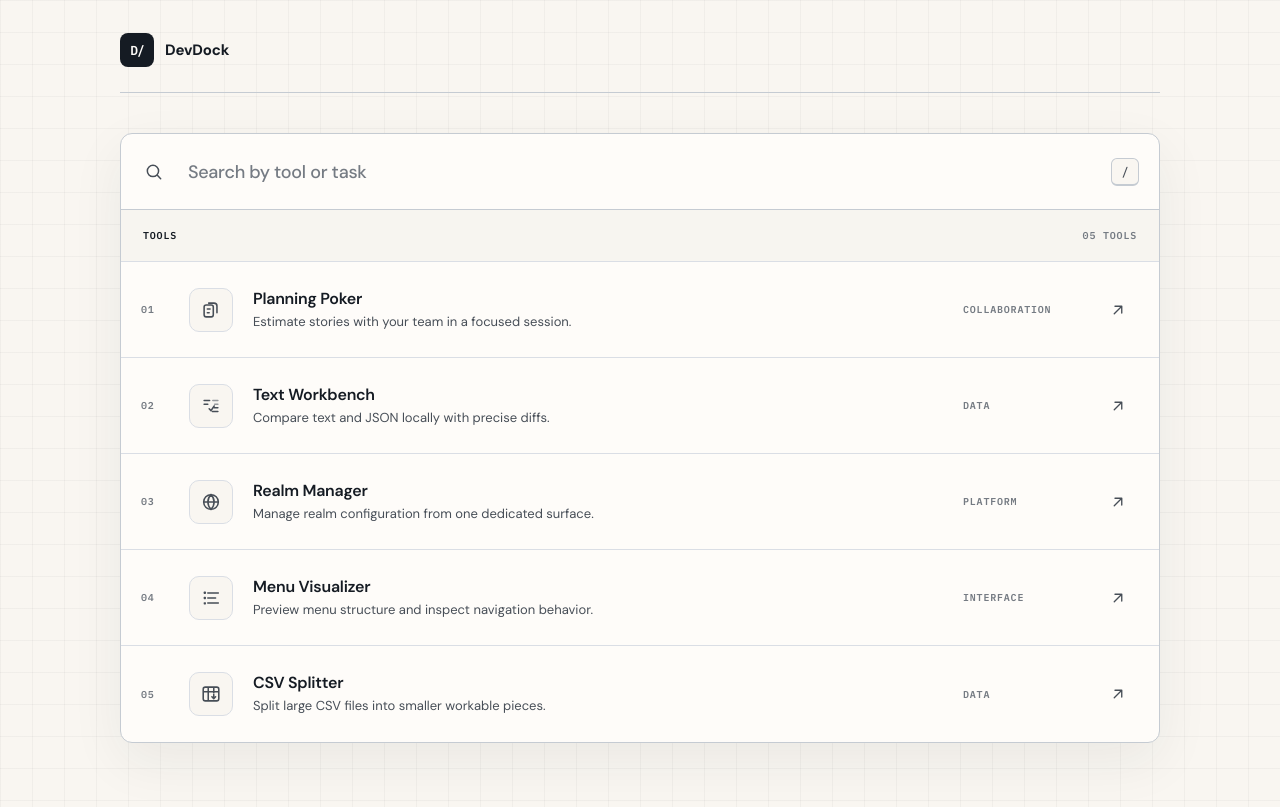
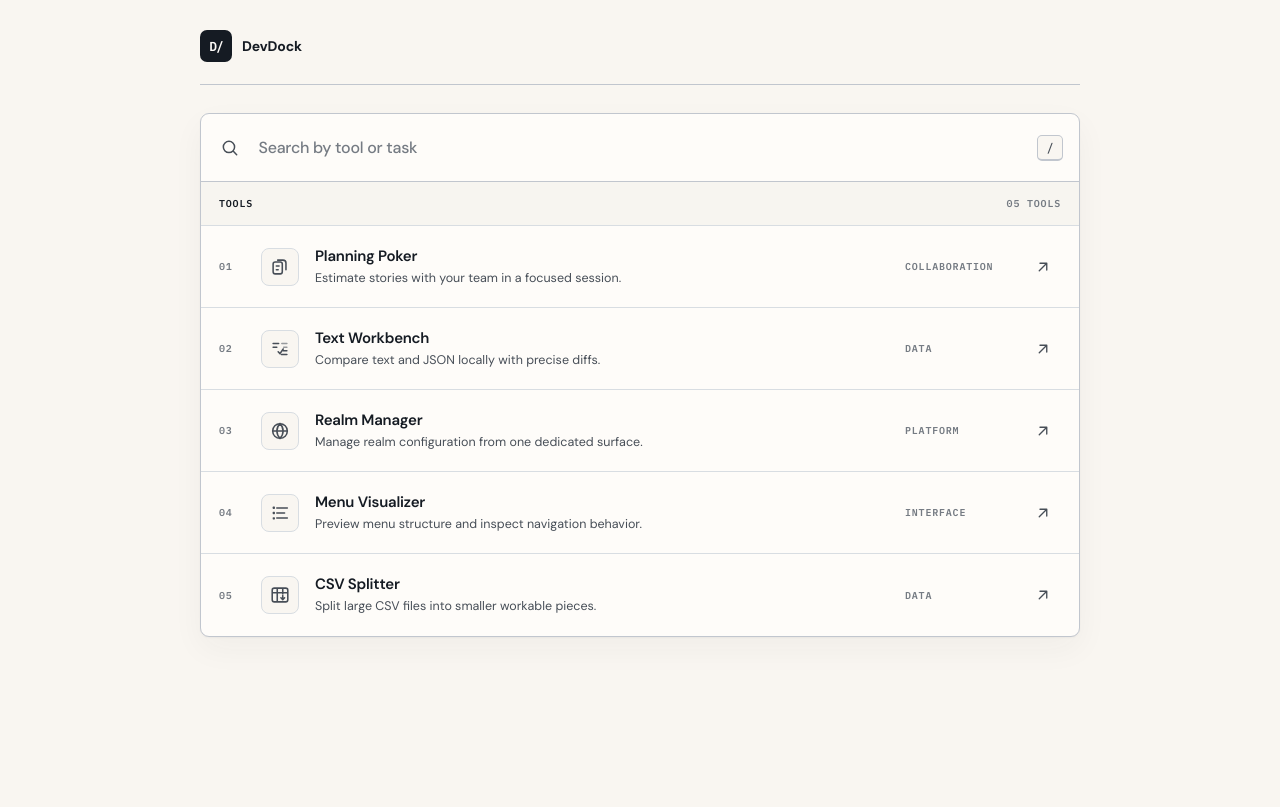
Before and after one commit to m1nggggg/DevDock, a React (Vite) app: page / in a window 1280 px wide. Built offline with nearby package versions, Linux system fonts and the light colour scheme.

Commit message:
Refine DevDock native utility styling

```diff
--- a/src/styles.css
+++ b/src/styles.css
@@ -4,11 +4,10 @@
   --ink-faint: oklch(58% 0.014 255);
   --paper: oklch(97.5% 0.008 86);
   --surface: oklch(99.2% 0.005 86);
-  --surface-hover: oklch(96.2% 0.018 260);
-  --line: oklch(84% 0.012 255);
-  --line-soft: oklch(90% 0.01 255);
+  --surface-hover: oklch(96.4% 0.014 260);
+  --line: oklch(82.5% 0.012 255);
+  --line-soft: oklch(89.5% 0.009 255);
   --accent: oklch(52% 0.205 267);
-  --accent-soft: oklch(93% 0.035 267);
   --focus: oklch(57% 0.19 267 / 0.28);
   color: var(--ink);
   background: var(--paper);
@@ -32,11 +31,7 @@ body {
   min-width: 320px;
   min-height: 100vh;
   margin: 0;
-  background-color: var(--paper);
-  background-image:
-    linear-gradient(to right, oklch(22% 0.018 255 / 0.035) 1px, transparent 1px),
-    linear-gradient(to bottom, oklch(22% 0.018 255 / 0.035) 1px, transparent 1px);
-  background-size: 32px 32px;
+  background: var(--paper);
 }
 
 button,
@@ -62,23 +57,23 @@ a {
 }
 
 .page-shell {
-  width: min(1040px, calc(100% - 64px));
+  width: min(880px, calc(100% - 48px));
   margin: 0 auto;
-  padding: 28px 0 64px;
+  padding: 24px 0 56px;
 }
 
 .topbar {
   display: flex;
   align-items: center;
-  min-height: 48px;
-  padding-bottom: 20px;
+  min-height: 44px;
+  padding-bottom: 16px;
   border-bottom: 1px solid var(--line);
 }
 
 .brand {
   display: inline-flex;
   align-items: center;
-  gap: 11px;
+  gap: 10px;
   min-height: 44px;
   color: var(--ink);
   font-size: 15px;
@@ -90,9 +85,9 @@ a {
 .brand-mark {
   display: grid;
   place-items: center;
-  width: 34px;
-  height: 34px;
-  border-radius: 8px;
+  width: 32px;
+  height: 32px;
+  border-radius: 7px;
   background: var(--ink);
   color: var(--surface);
   font-family: "IBM Plex Mono", monospace;
@@ -103,7 +98,7 @@ a {
 
 .brand h1 {
   margin: 0;
-  font-size: 15px;
+  font-size: 14px;
   font-weight: 700;
   line-height: 1;
   letter-spacing: -0.01em;
@@ -111,38 +106,38 @@ a {
 
 .directory {
   overflow: hidden;
-  margin-top: 40px;
+  margin-top: 28px;
   border: 1px solid var(--line);
-  border-radius: 12px;
+  border-radius: 9px;
   background: var(--surface);
-  box-shadow: 0 18px 54px rgb(35 38 50 / 0.065);
+  box-shadow: 0 1px 2px rgb(35 38 50 / 0.04), 0 12px 32px rgb(35 38 50 / 0.045);
 }
 
 .search-panel {
   position: relative;
   display: flex;
   align-items: center;
-  min-height: 76px;
+  min-height: 68px;
   border-bottom: 1px solid var(--line);
 }
 
 .search-icon {
   display: grid;
   place-items: center;
-  width: 72px;
+  width: 62px;
   color: var(--ink-soft);
 }
 
 .search-panel input {
   width: 100%;
   min-width: 0;
-  height: 75px;
-  padding: 0 96px 0 0;
+  height: 67px;
+  padding: 0 88px 0 0;
   border: 0;
   outline: 0;
   background: transparent;
   color: var(--ink);
-  font-size: 18px;
+  font-size: 16px;
   font-weight: 500;
   letter-spacing: -0.015em;
 }
@@ -153,23 +148,23 @@ a {
 }
 
 .search-panel:focus-within {
-  box-shadow: inset 0 0 0 3px var(--focus);
+  box-shadow: inset 0 0 0 2px var(--focus);
 }
 
 .search-panel kbd,
 .clear-button {
   position: absolute;
-  right: 20px;
+  right: 16px;
 }
 
 .search-panel kbd {
   display: grid;
   place-items: center;
-  width: 28px;
-  height: 28px;
+  width: 26px;
+  height: 26px;
   border: 1px solid var(--line);
   border-bottom-width: 2px;
-  border-radius: 6px;
+  border-radius: 5px;
   background: var(--paper);
   color: var(--ink-soft);
   font-family: "IBM Plex Mono", monospace;
@@ -208,8 +203,8 @@ a {
   display: flex;
   align-items: center;
   justify-content: space-between;
-  min-height: 52px;
-  padding: 0 22px;
+  min-height: 44px;
+  padding: 0 18px;
   border-bottom: 1px solid var(--line-soft);
   background: oklch(97% 0.007 86);
 }
@@ -241,15 +236,15 @@ a {
 
 .tool-item {
   display: grid;
-  grid-template-columns: 32px 48px minmax(0, 1fr) 120px 40px;
+  grid-template-columns: 28px 40px minmax(0, 1fr) 108px 34px;
   align-items: center;
-  gap: 16px;
-  min-height: 96px;
-  padding: 14px 20px;
+  gap: 14px;
+  min-height: 82px;
+  padding: 11px 18px;
   border-bottom: 1px solid var(--line-soft);
   color: var(--ink);
   text-decoration: none;
-  transition: background-color 150ms ease, color 150ms ease;
+  transition: background-color 140ms ease, box-shadow 140ms ease;
 }
 
 .tool-item:last-child {
@@ -258,6 +253,7 @@ a {
 
 .tool-item:hover {
   background: var(--surface-hover);
+  box-shadow: inset 3px 0 var(--accent);
 }
 
 .tool-item:focus-visible {
@@ -274,10 +270,10 @@ a {
 .tool-icon {
   display: grid;
   place-items: center;
-  width: 44px;
-  height: 44px;
+  width: 38px;
+  height: 38px;
   border: 1px solid var(--line-soft);
-  border-radius: 10px;
+  border-radius: 8px;
   background: var(--paper);
   color: var(--ink-soft);
   transition: border-color 150ms ease, background-color 150ms ease, color 150ms ease;
@@ -285,8 +281,8 @@ a {
 
 .tool-item:hover .tool-icon,
 .tool-item:focus-visible .tool-icon {
-  border-color: oklch(78% 0.07 267);
-  background: var(--accent-soft);
+  border-color: oklch(75% 0.08 267);
+  background: var(--surface);
   color: var(--accent);
 }
 
@@ -294,11 +290,11 @@ a {
   display: flex;
   min-width: 0;
   flex-direction: column;
-  gap: 4px;
+  gap: 3px;
 }
 
 .tool-copy strong {
-  font-size: 16px;
+  font-size: 15px;
   font-weight: 600;
   letter-spacing: -0.015em;
 }
@@ -306,7 +302,7 @@ a {
 .tool-copy > span {
   overflow: hidden;
   color: var(--ink-soft);
-  font-size: 13px;
+  font-size: 12.5px;
   line-height: 1.45;
   text-overflow: ellipsis;
   white-space: nowrap;
@@ -319,8 +315,8 @@ a {
 .launch-icon {
   display: grid;
   place-items: center;
-  width: 38px;
-  height: 38px;
+  width: 32px;
+  height: 32px;
   border-radius: 50%;
   color: var(--ink-soft);
   transition: transform 180ms cubic-bezier(0.2, 0.8, 0.2, 1), background-color 150ms ease, color 150ms ease;
@@ -328,15 +324,15 @@ a {
 
 .tool-item:hover .launch-icon,
 .tool-item:focus-visible .launch-icon {
-  transform: translate(2px, -2px);
-  background: var(--ink);
+  transform: translate(1px, -1px);
+  background: var(--accent);
   color: var(--surface);
 }
 
 .empty-state {
   display: flex;
-  min-height: 286px;
-  padding: 52px 24px;
+  min-height: 244px;
+  padding: 44px 24px;
   flex-direction: column;
   align-items: center;
   justify-content: center;
@@ -345,7 +341,7 @@ a {
 
 .empty-state h2 {
   margin: 0 0 8px;
-  font-size: 22px;
+  font-size: 20px;
   letter-spacing: -0.03em;
 }
 
@@ -362,7 +358,7 @@ a {
 
 @media (max-width: 760px) {
   .page-shell {
-    width: min(100% - 36px, 640px);
+    width: min(100% - 32px, 640px);
   }
 
   .tool-item {
@@ -378,19 +374,19 @@ a {
 @media (max-width: 500px) {
   .page-shell {
     width: calc(100% - 24px);
-    padding-top: 16px;
+    padding-top: 14px;
   }
 
   .search-panel {
-    min-height: 68px;
+    min-height: 62px;
   }
 
   .search-icon {
-    width: 56px;
+    width: 52px;
   }
 
   .search-panel input {
-    height: 67px;
+    height: 61px;
     padding-right: 76px;
     font-size: 16px;
   }
@@ -405,9 +401,9 @@ a {
   }
 
   .tool-item {
-    min-height: 100px;
-    gap: 13px;
-    padding: 14px;
+    min-height: 86px;
+    gap: 12px;
+    padding: 12px 14px;
   }
 
   .tool-copy > span {
```
Also changed, not shown: 1 other file (tests, documents, lock files or other folders).
